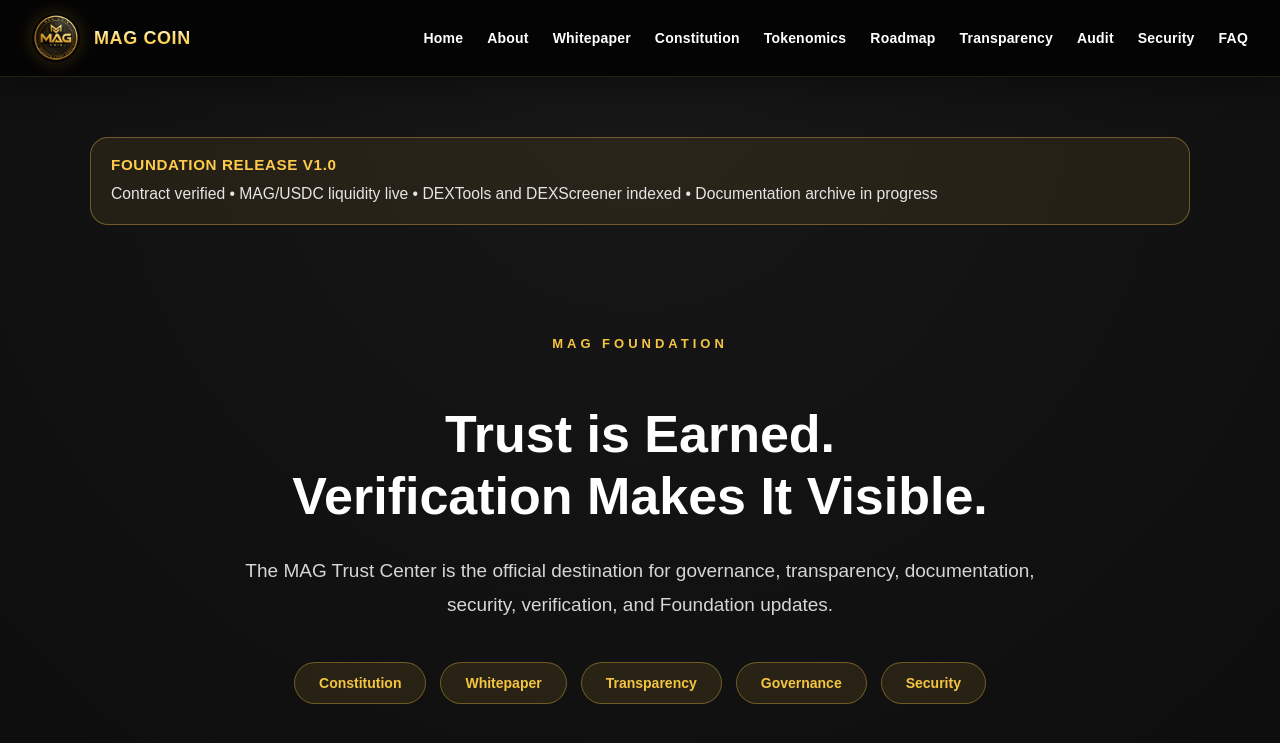
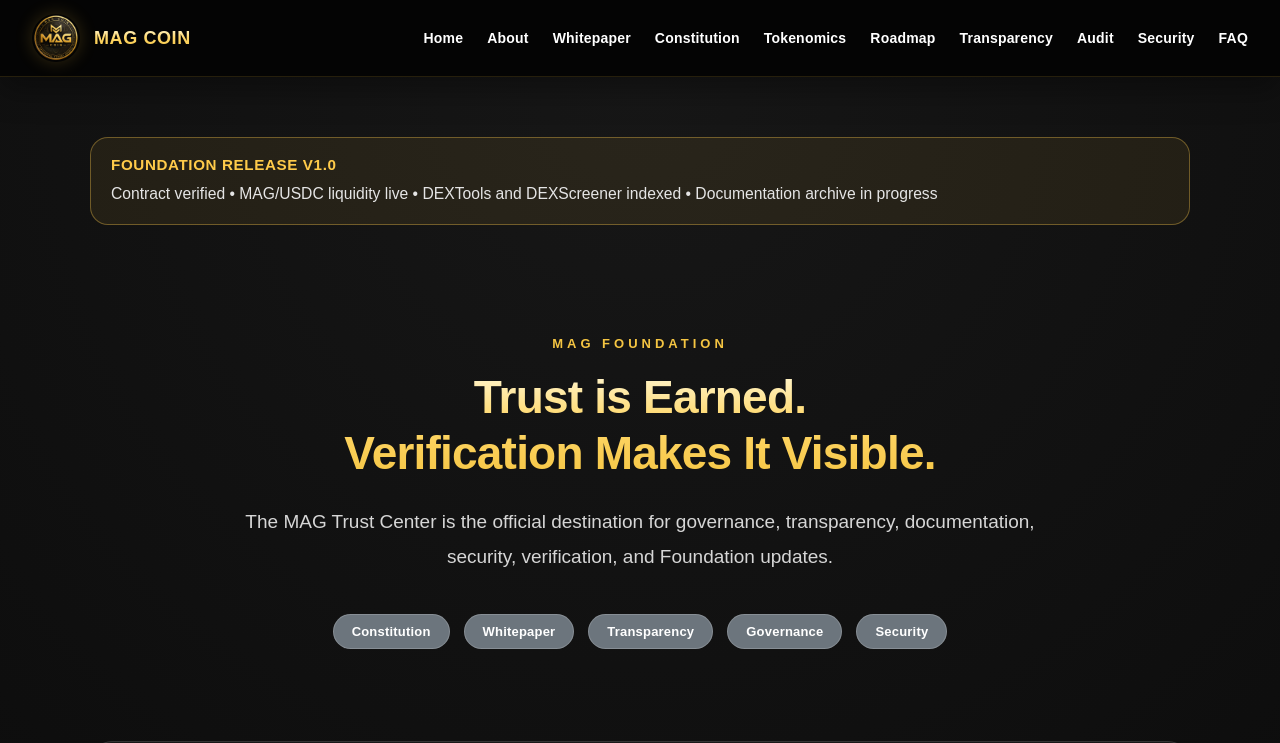
Before and after one commit to MAGZOWN/mag-coin-website, a Next.js app: page /transparency in a window 1280 px wide. Shown: the top 743 px of the page. Built offline with nearby package versions, Linux system fonts and the light colour scheme.

Commit message:
Phase 3: Refactor Trust Center hero using reusable UI components

```diff
--- a/app/components/TrustCenterHero.tsx
+++ b/app/components/TrustCenterHero.tsx
@@ -1,6 +1,9 @@
 import type { CSSProperties } from "react";
 
 import { trustCenterHero } from "../data/trustCenterHero";
+
+import HeroTitle from "./ui/HeroTitle";
+import StatusBadge from "./ui/StatusBadge";
 
 export default function TrustCenterHero() {
   return (
@@ -9,14 +12,17 @@
         {trustCenterHero.label}
       </p>
 
-      <h1 style={styles.title}>
-        {trustCenterHero.title.split("\n").map((line, index) => (
-          <span key={index}>
-            {line}
-            {index < trustCenterHero.title.split("\n").length - 1 && <br />}
-          </span>
-        ))}
-      </h1>
+      <HeroTitle>
+        <>
+          {trustCenterHero.title.split("\n").map((line, index) => (
+            <span key={index}>
+              {line}
+              {index <
+                trustCenterHero.title.split("\n").length - 1 && <br />}
+            </span>
+          ))}
+        </>
+      </HeroTitle>
 
       <p style={styles.subtitle}>
         {trustCenterHero.subtitle}
@@ -24,12 +30,20 @@
 
       <div style={styles.badges}>
         {trustCenterHero.badges.map((badge) => (
-          <span
+          <StatusBadge
             key={badge}
-            style={styles.badge}
+            variant={
+              badge.toLowerCase().includes("verified")
+                ? "completed"
+                : badge.toLowerCase().includes("live")
+                ? "live"
+                : badge.toLowerCase().includes("progress")
+                ? "in-progress"
+                : "planned"
+            }
           >
             {badge}
-          </span>
+          </StatusBadge>
         ))}
       </div>
     </section>
@@ -46,16 +60,9 @@
     color: "#f5c542",
     letterSpacing: "4px",
     fontSize: "13px",
-    fontWeight: "bold",
+    fontWeight: 700,
     marginBottom: "18px",
-  },
-
-  title: {
-    fontSize: "52px",
-    lineHeight: "1.2",
-    color: "#ffffff",
-    marginBottom: "26px",
-    fontWeight: "800",
+    textTransform: "uppercase",
   },
 
   subtitle: {
@@ -72,14 +79,4 @@
     flexWrap: "wrap",
     gap: "14px",
   },
-
-  badge: {
-    background: "rgba(245,197,66,.10)",
-    border: "1px solid rgba(245,197,66,.35)",
-    color: "#f5c542",
-    padding: "12px 24px",
-    borderRadius: "999px",
-    fontWeight: "bold",
-    fontSize: "14px",
-  },
 };
```
